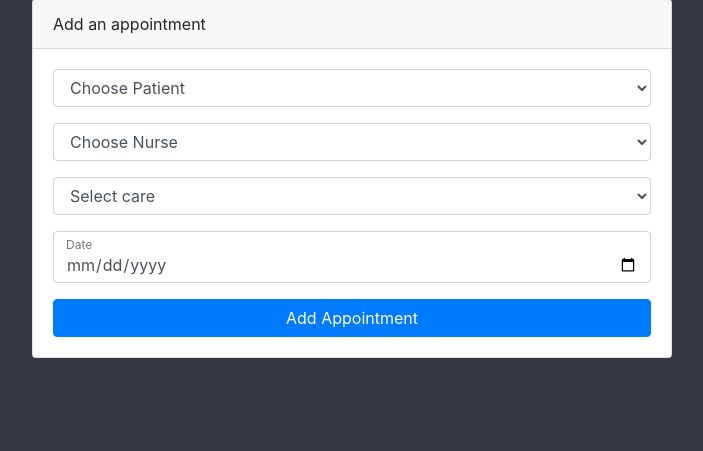
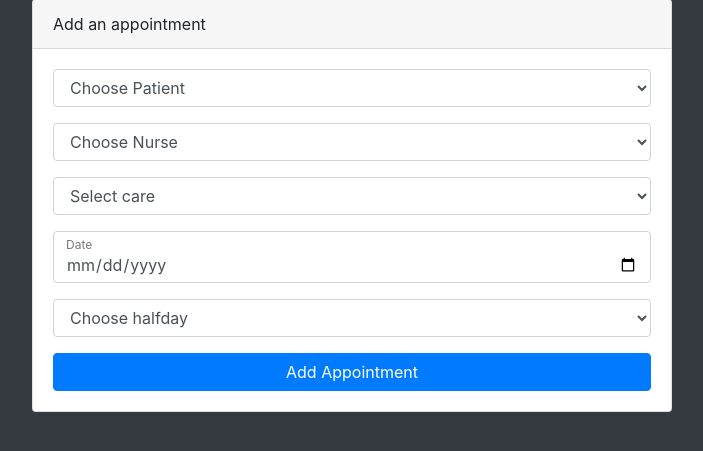
Before and after one commit to charlesdlrsa/dev_log_tournees_infirmiers, a Flask app: page /appointments/add_appointment in a window 1280 px wide. Shown: the part 49-500 px from the top of the page, without its empty margins (288-991 px from the left). Run offline with Flask 2, Linux system fonts and the light colour scheme; tables that the repository leaves empty hold one stand-in row (values such as "Sample post"); some libraries are stand-ins or nearby versions.

Commit message:
add halfday

```diff
--- a/dev_log/appointments/controllers.py
+++ b/dev_log/appointments/controllers.py
@@ -82,6 +82,7 @@ def add_appointment():
             Nurse.last_name == nurse[0]).first().id
 
         date = datetime.strptime(request.form['date'], '%Y-%m-%d').date()
+        halfday = request.form['halfday']
         care = request.form['care']
         error = None
 
@@ -93,13 +94,15 @@ def add_appointment():
             error = 'You selected a day already passed.'
         elif not care:
             error = 'A care is required.'
+        elif not halfday:
+            error = 'Please give a halfday'
         elif Appointment.query.filter(Appointment.date == date).count() == db.session.query(Nurse).count() * 3:
             error = 'You cannot add an appointment on %s, all the nurses are already affected.' \
                     '\n You must choose another date. Please look at the calendar to see the available slots.'.format(
                 date)
         else:
             # storing the new appointment information in the db
-            appointment = Appointment(nurse_id, patient_id, date, care)
+            appointment = Appointment(nurse_id, patient_id, date, care, halfday)
             db.session.add(appointment)
             db.session.commit()
             flash('The appointment was successfully added')
--- a/dev_log/templates/add_appointment.html
+++ b/dev_log/templates/add_appointment.html
@@ -81,6 +81,19 @@
                 <label for="date">Date</label>
               </div>
             </div>
+                <div class="form-group">
+
+                <select id="inputhalfday" class="form-control" required="required" name="halfday">
+                  <option selected>Choose halfday</option>
+
+                  {% for i in ['Morning', 'Afternoon'] %}
+                  <option>
+                  {{i}}
+                  </option>
+                  {% endfor %}
+                </select>
+            </div>
+
 
             <button class="btn btn-primary btn-block" type="submit">Add Appointment</button>
           </form>
```
